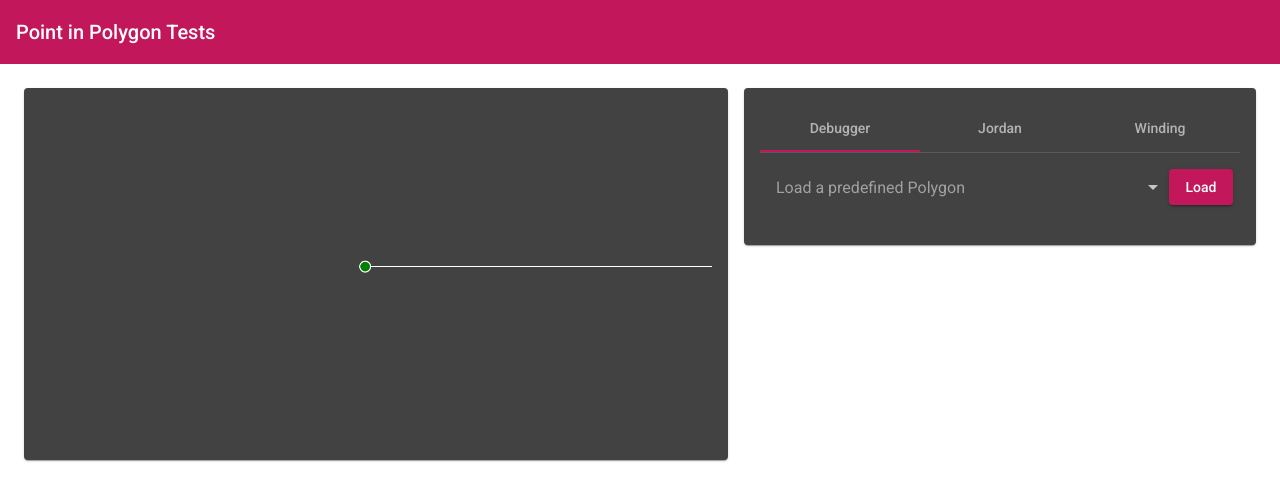
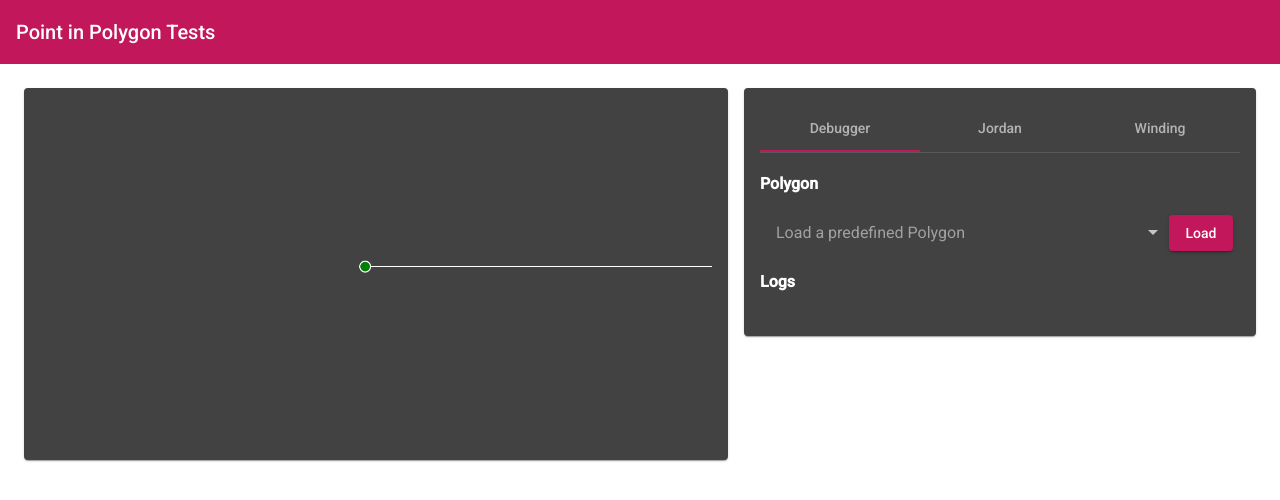
Before and after one commit to starteNCS/inside, an Angular app: page / in a window 1280 px wide. Shown: the top 500 px of the page. Built offline with nearby package versions, Linux system fonts and the light colour scheme.

Commit message:
Add titles to sections in debugger

```diff
--- a/src/app/components/cards/settings/debugger/debugger.component.html
+++ b/src/app/components/cards/settings/debugger/debugger.component.html
@@ -1,3 +1,5 @@
+<div>
+  <h4>Polygon</h4>
   <div class="polygon-loader">
     <div>
       <mat-select placeholder="Load a predefined Polygon" [(value)]="selected">
@@ -8,7 +10,10 @@
     </div>
     <button mat-raised-button color="primary" (click)="loadPolygon(selected)">Load</button>
   </div>
+</div>
 
+<div class="logs">
+  <h4>Logs</h4>
   <mat-list>
     <mat-list-item *ngFor="let item of debuggerService.logs">
       <mat-icon *ngIf="item.level === LogLevel.Warning" class="level-icon warning">warning</mat-icon>
@@ -19,3 +24,4 @@
       </p>
     </mat-list-item>
   </mat-list>
+</div>
```
Lines whose indentation alone changed are shown as unchanged.
